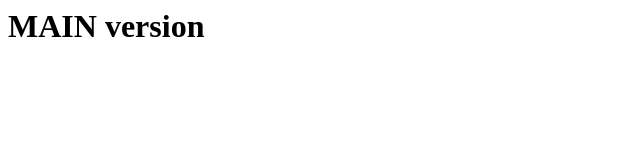
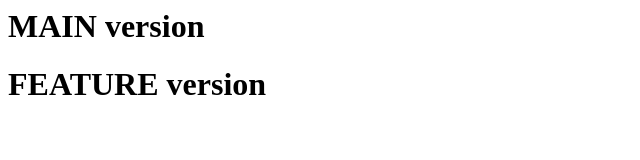
Before and after one commit to James24511/my-test-repo, a plain HTML site: page index.html in a window 1280 px wide. Shown: the whole page, without its empty margins (0-640 px from the left). Drawn offline with Linux system fonts and the light colour scheme.

Commit message:
Member 1: rewrote index.html

```diff
--- a/index.html
+++ b/index.html
@@ -1 +1,2 @@
 <h1>MAIN version</h1>
+<h1>FEATURE version</h1>
```
